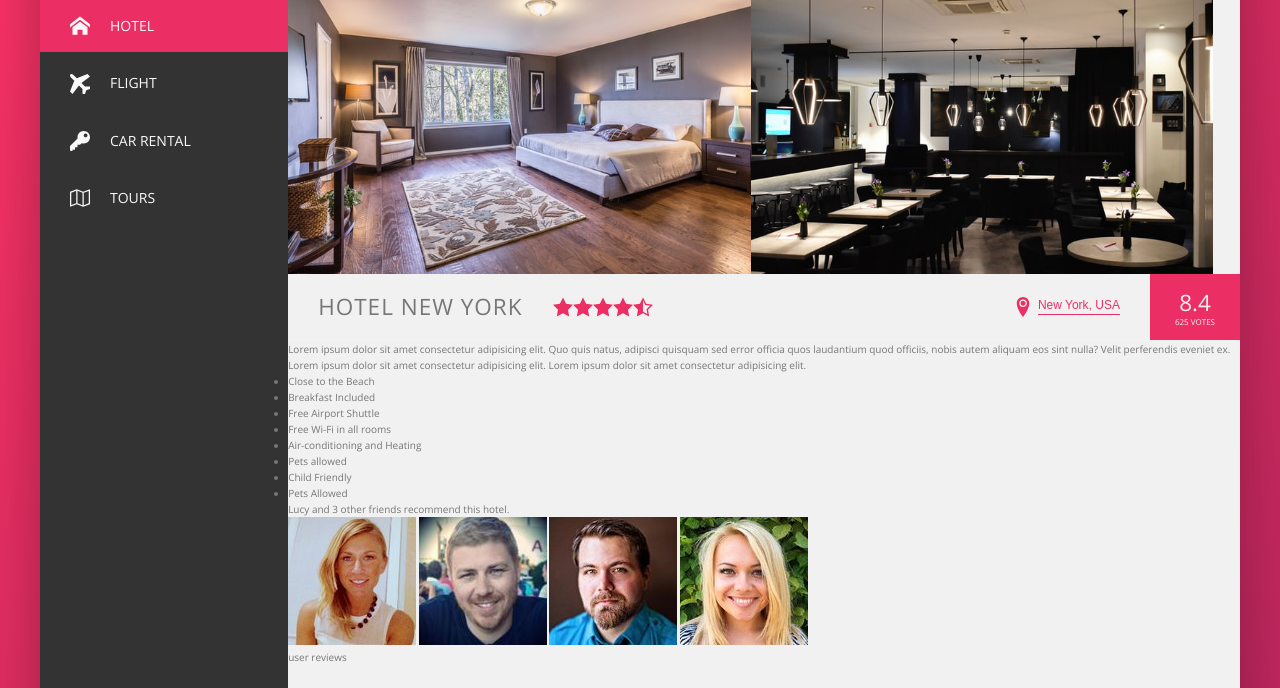
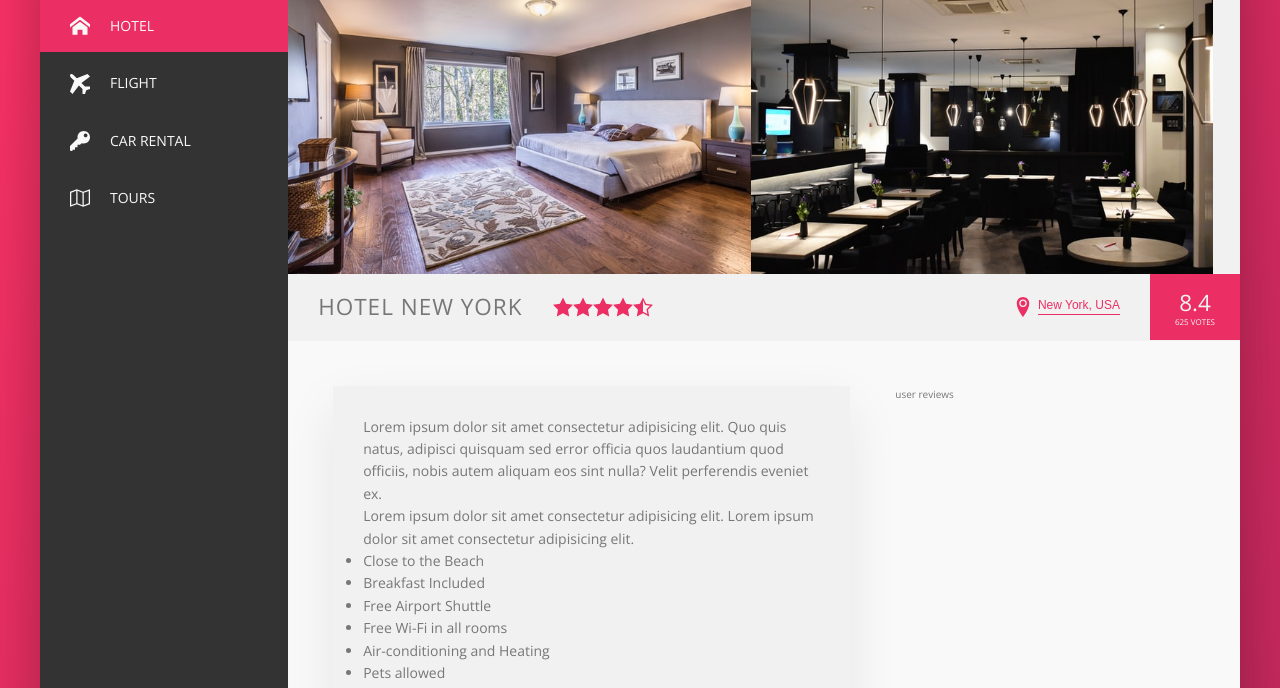
Before and after one commit to LibbyH52/Holiday-Finder, a plain HTML site: page index.html in a window 1280 px wide. Shown: the part 185-873 px from the top of the page. Drawn offline with nearby package versions, Linux system fonts and the light colour scheme.

Commit message:
Initial styles and colour scheme for detail section. Variables created for frequently used values

```diff
--- a/css/style.css
+++ b/css/style.css
@@ -9,7 +9,9 @@
   --color-grey-dark-1: #333;
   --color-grey-dark-2: #777;
   --color-grey-dark-3: #999;
-  --shadow-dark: 0 2rem 6rem rgba(0,0,0,0.3); }
+  --shadow-dark: 0 2rem 6rem rgba(0,0,0,0.3);
+  --shadow-light: 0 2rem 5rem rgba(0,0,0,.08);
+  --line: 1px solid var(--color-grey-light-2); }
 
 * {
   margin: 0;
@@ -169,7 +171,7 @@ body {
 .hotel-info {
   display: flex;
   align-items: center;
-  border-bottom: 1px solid var(--color-grey-light-2); }
+  border-bottom: var(--line); }
   .hotel-info__heading {
     font-size: 2.25rem;
     font-weight: 300;
@@ -226,6 +228,24 @@ body {
     outline: none;
     animation: pulsate 1s infinite; }
 
+.detail {
+  display: flex;
+  flex-wrap: wrap;
+  padding: 4.5rem;
+  background: var(--color-grey-light-1);
+  border-bottom: var(--line); }
+
+.description {
+  flex: 0 0 60%;
+  background: #f1f1f1;
+  box-shadow: var(--shadow-light);
+  margin-right: 4.5rem;
+  padding: 3rem;
+  font-size: 1.4rem; }
+
+.user-review {
+  flex: 1; }
+
 @keyframes pulsate {
   0% {
     transform: scale(1);
@@ -251,7 +271,7 @@ body {
   justify-content: space-between;
   align-items: center;
   background-color: #def1d3;
-  border-bottom: 1px solid var(--color-grey-light-2);
+  border-bottom: var(--line);
   height: 7rem;
   font-size: 1.4rem; }
 
@@ -273,5 +293,4 @@ body {
 
 .hotel-view {
   background: #f1f1f1;
-  height: 80rem;
   flex: 1; }
```
